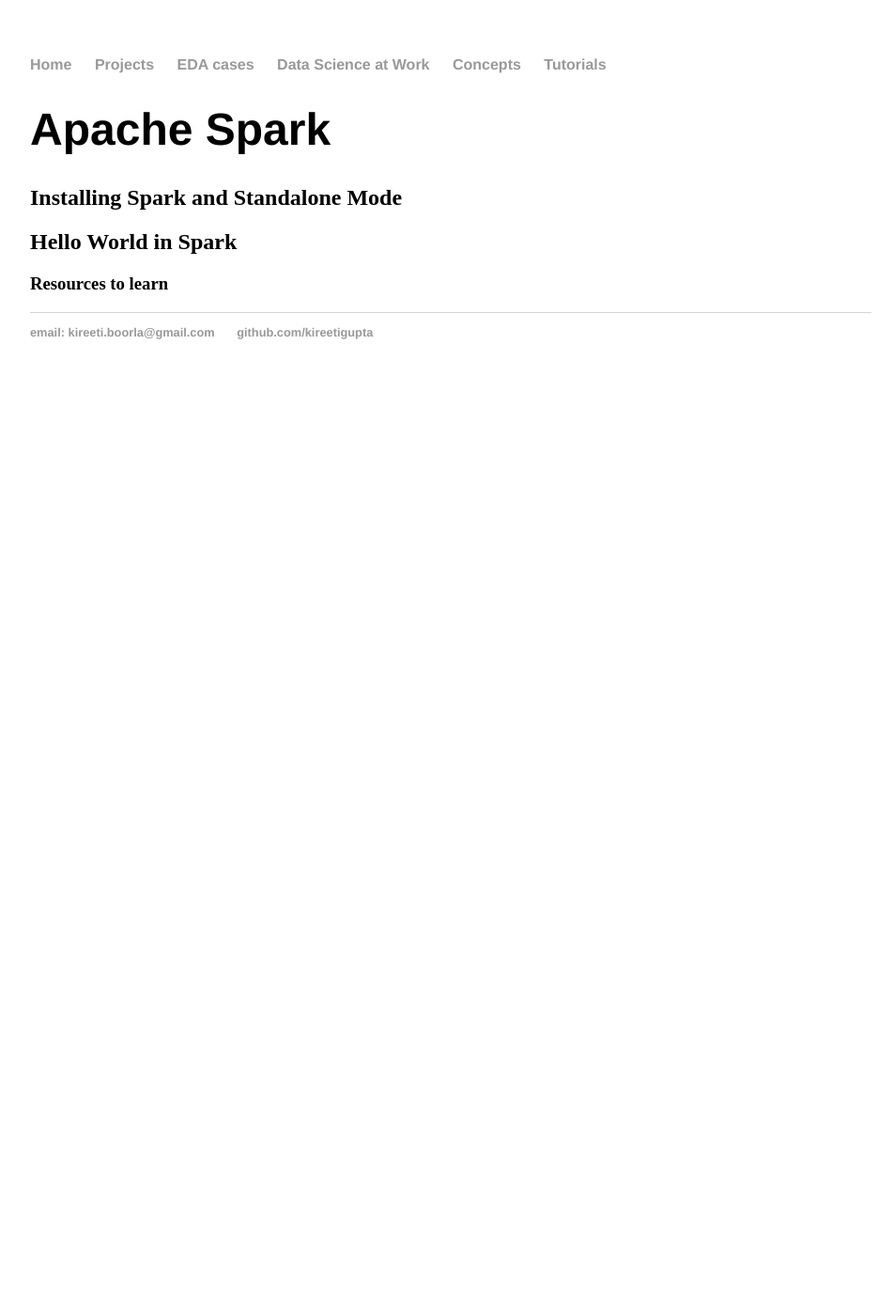
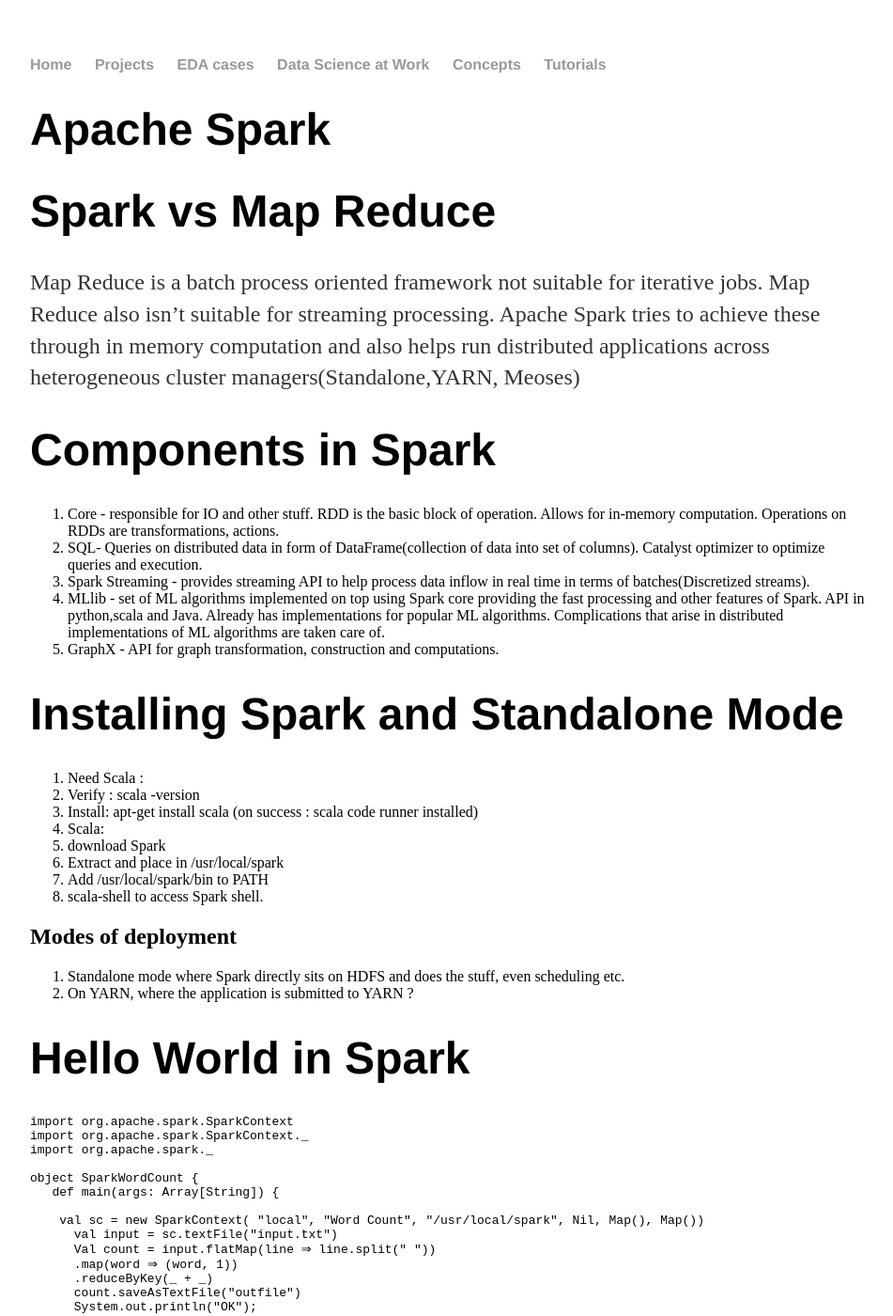
Before and after one commit to kireetigupta/kireetiboorla.github.io, a Jekyll site: the page built from _posts/2018-10-13-spark.md, in a window 1280 px wide and 1400 px high. Shown: the whole window at 94% size, without its empty margins (160-1111 px from the left). Built offline with Jekyll 4.4.1, drawn with Linux system fonts in a browser that asks for light colours; some of the changed text lies outside the part shown.

Commit message:
14th oct

````diff
--- a/_posts/2018-10-13-spark.md
+++ b/_posts/2018-10-13-spark.md
@@ -4,13 +4,107 @@
 category: tutorials
 ---
 
-## Installing Spark and Standalone Mode
+# Spark vs Map Reduce
+Map Reduce is a batch process oriented framework not suitable for iterative jobs.
+Map Reduce also isn't suitable for streaming processing.
+Apache Spark tries to achieve these through in memory computation and also helps
+run distributed applications across heterogeneous cluster managers(Standalone,YARN, Meoses)
 
-## Hello World in Spark
+# Components in Spark
+1. Core - responsible for IO and other stuff. RDD is the basic block of operation. Allows for in-memory computation. Operations on RDDs are transformations, actions.
+2. SQL- Queries on distributed data in form of DataFrame(collection of data into set of columns). Catalyst optimizer to optimize queries and execution.
+3. Spark Streaming - provides streaming API to help process data inflow in real time in terms of batches(Discretized streams).
+4. MLlib - set of ML algorithms implemented on top using Spark core providing the fast processing and other features of Spark. API in python,scala and Java. Already has implementations for popular ML algorithms. Complications that arise in distributed implementations of ML algorithms are taken care of.
+5. GraphX - API for graph transformation, construction and computations.
 
+
+# Installing Spark and Standalone Mode
+1. Need Scala :
+  1. Verify : scala -version
+  2. Install: apt-get install scala (on success : scala code runner installed)
+2. Scala:
+  1. download Spark
+  2. Extract and place in /usr/local/spark
+  3. Add /usr/local/spark/bin to PATH
+  4. scala-shell to access Spark shell.
+
+
+## Modes of deployment
+1. Standalone mode where Spark directly sits on HDFS and does the stuff, even scheduling etc.
+2. On YARN, where the application is submitted to YARN ?
+
+# Hello World in Spark
+```scala
+import org.apache.spark.SparkContext
+import org.apache.spark.SparkContext._
+import org.apache.spark._
+
+object SparkWordCount {
+   def main(args: Array[String]) {
+
+    val sc = new SparkContext( "local", "Word Count", "/usr/local/spark", Nil, Map(), Map())
+      val input = sc.textFile("input.txt")
+      Val count = input.flatMap(line ⇒ line.split(" "))
+      .map(word ⇒ (word, 1))
+      .reduceByKey(_ + _)
+      count.saveAsTextFile("outfile")
+      System.out.println("OK");
+   }
+}
+```
+
+# [Getting Started with Spark. ](https://spark.apache.org/docs/2.3.1/quick-start.html)
+
+Main driver function runs the application over the cluster.
+Spark provides two important abstraction namely Datasets and variables.
+1. Datasets is the main abstraction that represents the data built from files on HDFS or in-application collection. Spark provides transformations and operations to create, modify datasets.
+2. Variables are application variables that are made available to nodes across the application's runtime. There are two types of variables 1. broadcast variables 2. accumulators.
+
+### Linking with Spark.
+To link Spark to your application you need:
+1. core Spark dependency
+```maven
+groupId = org.apache.spark
+artifactId = spark-core_2.11
+version = 2.3.1
+```
+2. hadoop-client to connect with HDFS
+3. SparkContext, SparkConf classes
+
+Spark needs few important information before the application starts running.
+The master- which gives the cluster information ("local" for Standalone mode).
+You can set jars in JVM's class path using --packages option and similarly maven dependencies.
+
+# RDD
+## Creating RDD
+One way is to use **Parallelized Collections** which are created by parallelizing the collections in the driver program.
+
+```
+val data=Array(1,2,3,4,5)
+val distData=sc.parallelize(data)
+```
+This will make the _distData_ be available across the nodes of the applications.
+
+## External DataSets
+Another way is to use any filesystem(local/distributed) file or anyother Hadoop InputFormat files as sources.
+```
+val distFile=sc.textFile("data.txt")
+```
+Note that above textFile is used to only load data from textfiles. It takes another second parameter, the number of partitions.
+
+## RDD operations
+
+
+
+
+## Exercise in Spark.
+I will try to  analyze Bitcoin Alpha web of trust network using Spark and Scala on the Databricks platform.  This graph is a who-trusts-whom network of people who trade using Bitcoin on a platform called Bitcoin Alpha. For a node, the number of incoming edges is the in-degree of the node and the number of outgoing edges is called the out-degree.  The total degree is the sum of all edges for a node.
+
+Using Databricks I will try to find the most trustworthy user, the user who trusts most other users and the one with highest interactions.
 
 
 
 
 
 ### Resources to learn
+1. [Idea of why and what Spark is.](https://www.dezyre.com/apache-spark-tutorial/tutorial-introduction-to-apache-spark)
````
Also changed, not shown: _posts/2018-10-12-path.md (+14 -2 lines), _posts/2018-10-14-cs6242_project.md (added, +77 -0 lines).
